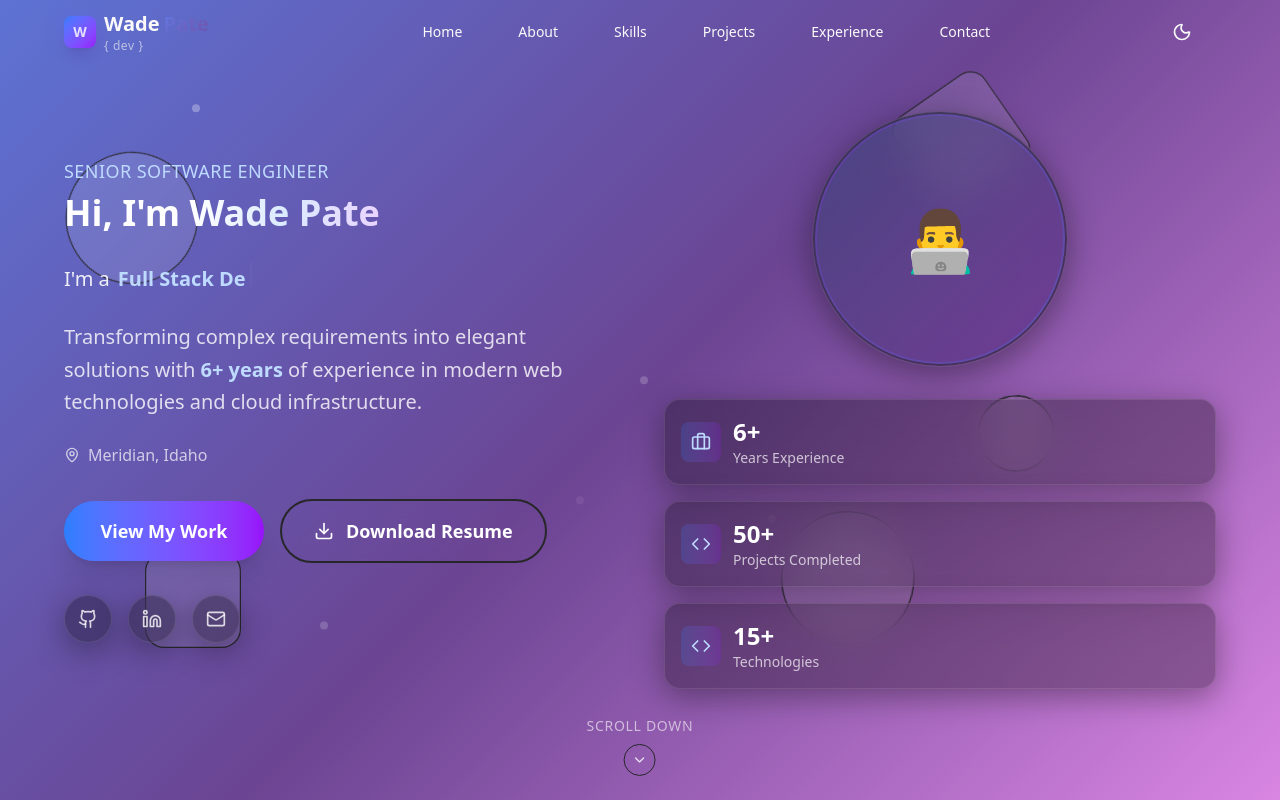
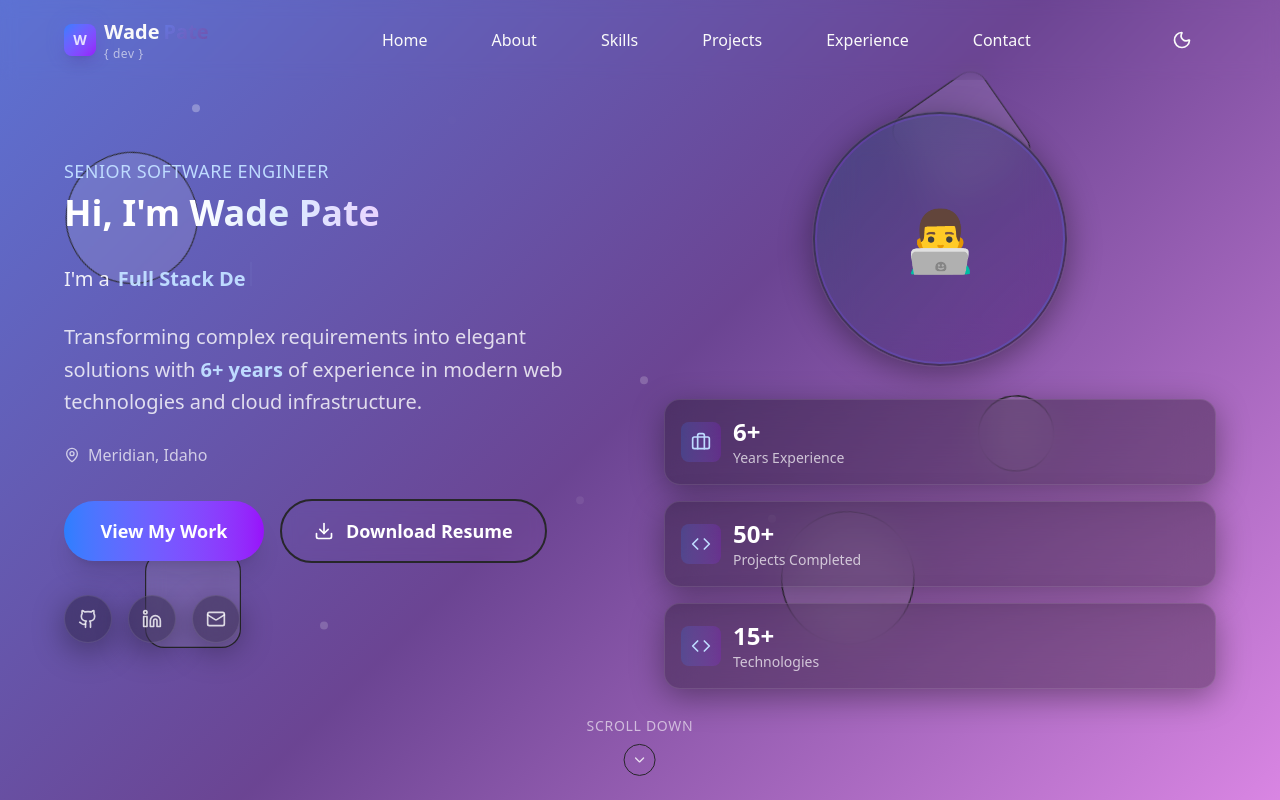
Before and after one commit to Dozr13/2025-portfolio, a Next.js app: page / in a window 1280 px wide. Shown: the top 800 px of the page. Built offline with nearby package versions, Linux system fonts and the light colour scheme.

Commit message:
modified navigation to appear more prominent and sized better

```diff
--- a/src/components/navigation.tsx
+++ b/src/components/navigation.tsx
@@ -33,7 +33,7 @@ export function Navigation() {
       setIsOpen(false)
 
       setTimeout(() => {
-        const headerOffset = 80
+        const headerOffset = 90
         const elementPosition = element.getBoundingClientRect().top
         const offsetPosition = elementPosition + window.pageYOffset - headerOffset
 
@@ -69,12 +69,12 @@ export function Navigation() {
       animate={{ y: 0 }}
       transition={{ duration: 0.6 }}
       className={`fixed top-0 left-0 right-0 z-50 transition-all duration-300 w-full ${scrolled
-        ? "bg-background/80 backdrop-blur-xl border-b border-border/50 supports-[backdrop-filter]:bg-background/60"
-        : "bg-transparent"
+        ? "bg-background/90 backdrop-blur-xl border-b border-border/50 supports-[backdrop-filter]:bg-background/75 shadow-sm"
+        : "bg-background/40 backdrop-blur-sm"
         }`}
     >
       <div className="max-w-7xl mx-auto px-5 sm:px-8 lg:px-12 xl:px-16 w-full">
-        <div className="flex justify-between items-center h-16 w-full">
+        <div className="flex justify-between items-center h-20 w-full">
           {/* Logo */}
           <motion.div
             whileHover={{ scale: 1.02 }}
@@ -137,7 +137,7 @@ export function Navigation() {
                   onClick={() => scrollToSection(item.href)}
                   whileHover={{ y: -2 }}
                   whileTap={{ y: 0 }}
-                  className="text-foreground hover:text-primary px-3 py-2 text-sm font-medium transition-colors relative group"
+                  className="text-foreground hover:text-primary px-4 py-3 text-base font-medium transition-colors relative group"
                 >
                   {item.name}
                   <span className="absolute inset-x-0 bottom-0 h-0.5 bg-primary transform scale-x-0 group-hover:scale-x-100 transition-transform origin-left"></span>
@@ -193,7 +193,7 @@ export function Navigation() {
             transition={{ duration: 0.2 }}
             className="md:hidden glass border-t border-border/50"
           >
-            <div className="px-2 pt-2 pb-3 space-y-1 sm:px-3">
+            <div className="px-4 pt-3 pb-4 space-y-2 sm:px-6">
               {navItems.map((item, index) => (
                 <motion.button
                   key={item.name}
@@ -210,7 +210,7 @@ export function Navigation() {
                   initial={{ opacity: 0, x: -20 }}
                   animate={{ opacity: 1, x: 0 }}
                   transition={{ delay: index * 0.1 }}
-                  className="text-foreground hover:text-primary hover:bg-accent block px-3 py-2 text-base font-medium w-full text-left rounded-lg transition-colors touch-manipulation cursor-pointer"
+                  className="text-foreground hover:text-primary hover:bg-accent block px-4 py-3 text-lg font-medium w-full text-left rounded-lg transition-colors touch-manipulation cursor-pointer"
                   style={{ WebkitTapHighlightColor: 'transparent' }}
                 >
                   {item.name}
```
